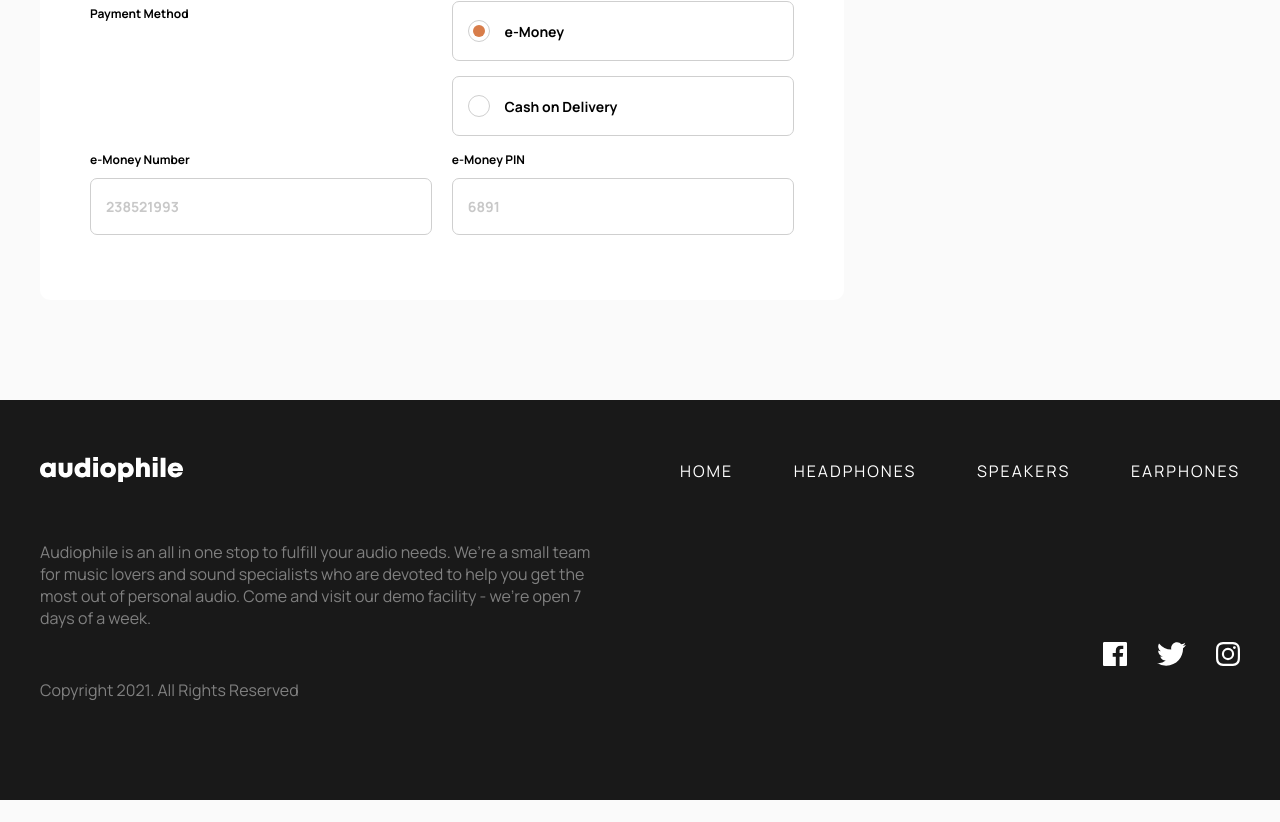
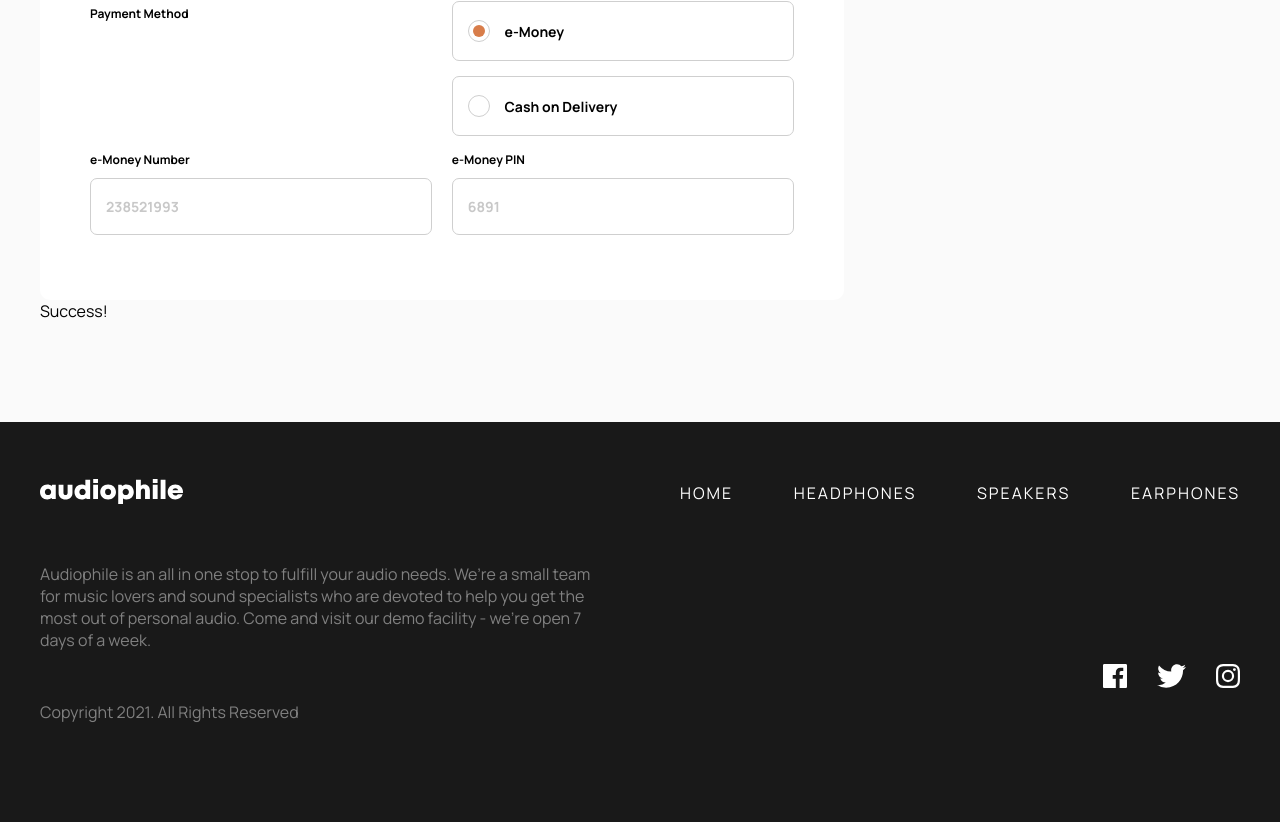
Before and after one commit to digitalents-academy/e-commerce-audiophile, a React (Vite) app: page /checkout in a window 1280 px wide. Shown: the part 945-1767 px from the top of the page. Before the commit the page ends 1745 px from the top, so only its background shows below. Built offline with nearby package versions, Linux system fonts and the light colour scheme.

Commit message:
set submit as true while styling success pop out

```diff
--- a/src/pages/Checkout.jsx
+++ b/src/pages/Checkout.jsx
@@ -23,7 +23,7 @@ const Checkout = () => {
   })
 
   const [errors, setErrors] = useState({})
-  const [success, setSuccess] = useState(false)
+  const [success, setSuccess] = useState(true)
 
   const handleChange = (e) => {
     setFormData({...formData, [e.target.name]: e.target.value })
```
